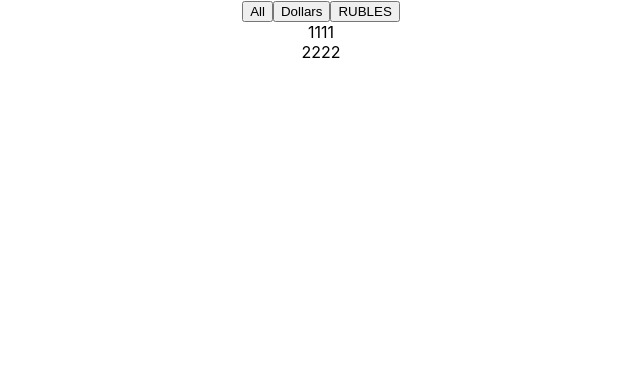
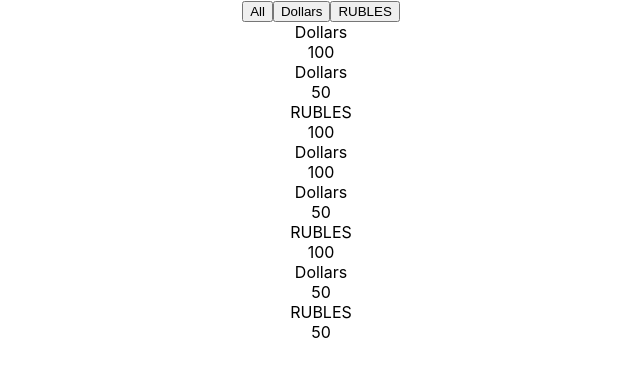
Before and after one commit to dktwho/microtask-1-1-1, a React (Create React App) app: page / in a window 1280 px wide. Shown: the top 376 px of the page, without its empty margins (319-959 px from the left). Built offline with nearby package versions, Linux system fonts and the light colour scheme.

Commit message:
map of asr for render

```diff
--- a/src/City.tsx
+++ b/src/City.tsx
@@ -1,21 +1,29 @@
 import React from 'react';
 import {Currentbankomat} from "./Currentbankomat";
+import {MoneyType} from "./App";
 
 export type CityPropsType = {
-    data: any
+    data: MoneyType[];
 }
-export const City = (props: CityPropsType) => {
+export const City = ({data}: CityPropsType) => {
 
     // <Currentbankomat
     //     key={index}
     //     money={el}
     // />
 
+
     return (
         <div>
-            <div>1111</div>
-            <div>2222</div>
+            {data.map((el: MoneyType, index: number) => {
+                return (
+                    <React.Fragment key={index}>
+                        <div>{el.banknotes}</div>
+                        <div>{el.value}</div>
+                    </React.Fragment>
+                )
 
+            })}
         </div>
     );
 };
--- a/src/Country.tsx
+++ b/src/Country.tsx
@@ -6,7 +6,7 @@ export type CountryPropsType = {
     data: MoneyType[];
     setFilterValue: (filterValue: BanknotesType) => void
 }
-export const Country = ({setFilterValue}:CountryPropsType ) => {
+export const Country = ({setFilterValue, data}:CountryPropsType ) => {
     const setAll = () => {
         setFilterValue('All')
     }
@@ -24,7 +24,7 @@ export const Country = ({setFilterValue}:CountryPropsType ) => {
             <button onClick={() => setAll()}>All</button>
             <button onClick={() => setDollars()}>Dollars</button>
             <button onClick={() => setRUBLES()}>RUBLES</button>
-            <City data={'give some prop'}/>
+            <City data={data}/>
         </div>
     );
 };
```
